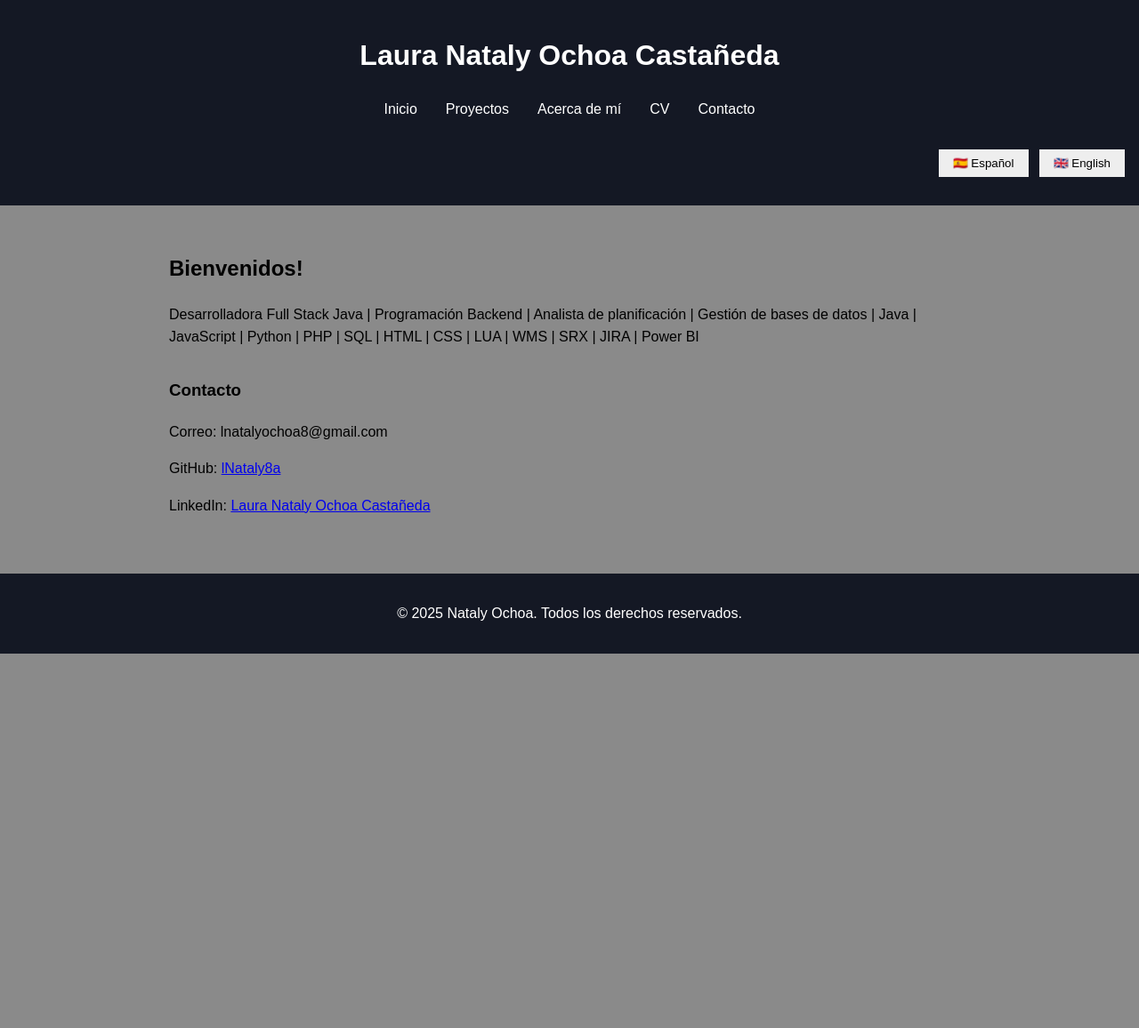
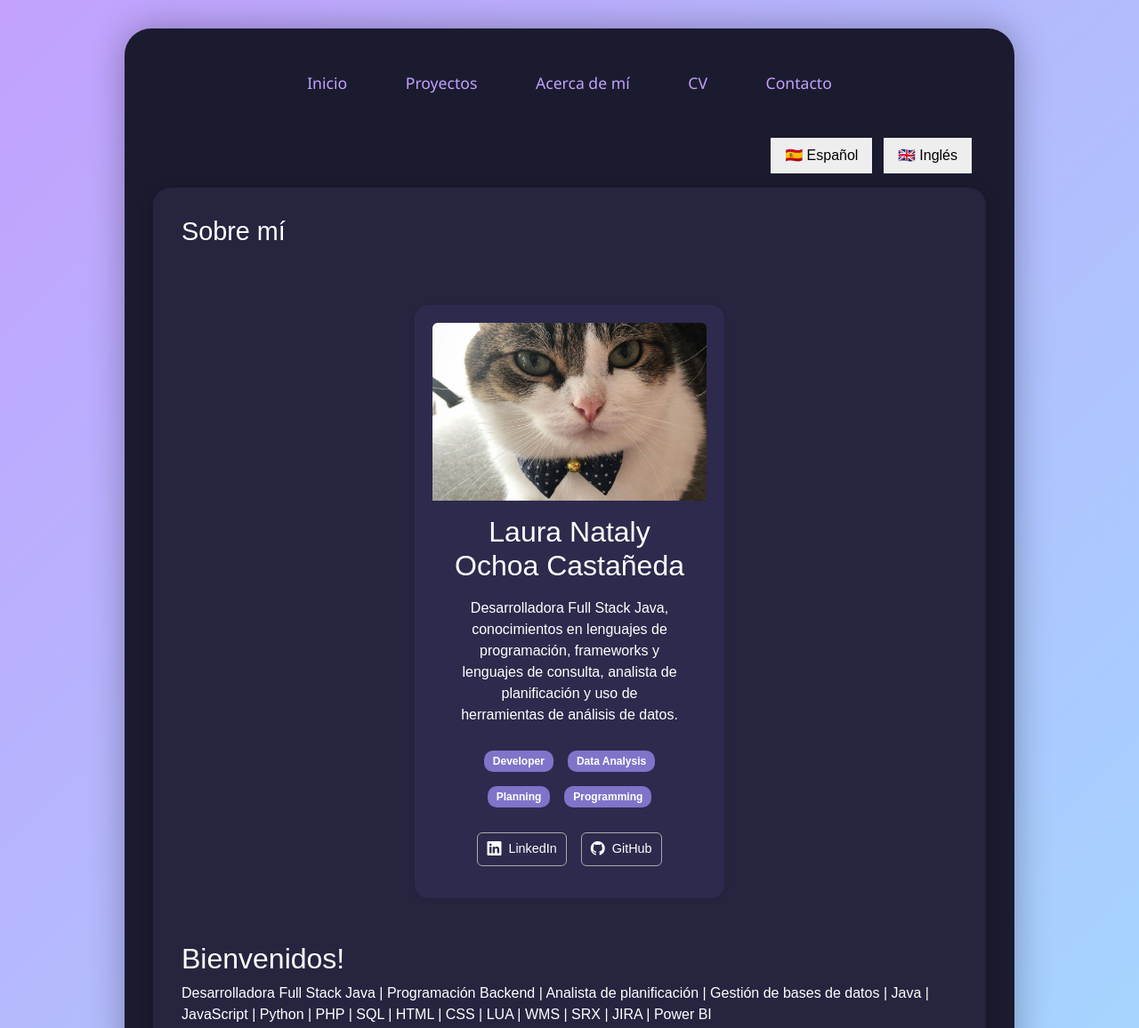
Before and after one commit to lNataly8a/Portafolio, a plain HTML site: page index.html in a window 1280 px wide. Shown: the top 1156 px of the page at 89% size. Before the commit the page ends 800 px from the top, so only its background shows below. Drawn offline with nearby package versions, Linux system fonts and the light colour scheme.

Commit message:
Agrego estilo y tarjeta

```diff
--- a/index.html
+++ b/index.html
@@ -4,12 +4,14 @@
   <meta charset="UTF-8" />
   <meta name="viewport" content="width=device-width, initial-scale=1.0"/>
   <title>Inicio Portafolio</title>
+  <link href="https://cdn.jsdelivr.net/npm/bootstrap@5.3.0/dist/css/bootstrap.min.css" rel="stylesheet">
+  <link href="https://cdn.jsdelivr.net/npm/bootstrap-icons/font/bootstrap-icons.css" rel="stylesheet">
   <link rel="stylesheet" href="styles.css" />
 </head>
 <body>
+  <div class="main-container">
   <header>
-    <h1>Laura Nataly Ochoa Castañeda</h1>
-    <nav>
+    <nav class="NavBar">
       <ul>
         <li><a href="index.html" class="lang-es">Inicio</a><a href="index.html" class="lang-en">Home</a></li>
         <li><a href="projects.html" class="lang-es">Proyectos</a><a href="projects.html" class="lang-en">Projects</a></li>
@@ -19,16 +21,44 @@
       </ul>
     </nav>
     <div class="lang-toggle">
-      <button class="lang-btn" onclick="setLanguage('es')">🇪🇸 Español</button>
-      <button class="lang-btn" onclick="setLanguage('en')">🇬🇧 English</button>
+      <button class="lang-btn" onclick="setLanguage('es')">🇪🇸 <span class="lang-es">Español</span><span class="lang-en">Spanish</span></button>
+      <button class="lang-btn" onclick="setLanguage('en')">🇬🇧 <span class="lang-es">Inglés</span><span class="lang-en">English</span></button>
     </div>
   </header>
 
   <main>
-    <section class="lang-es">
-      <h2>Bienvenidos!</h2>
-      <p>Desarrolladora Full Stack Java | Programación Backend | Analista de planificación | Gestión de bases de datos | Java | JavaScript | Python | PHP | SQL | HTML | CSS | LUA | WMS | SRX | JIRA | Power BI</p>
-    </section>
+<section class="lang-es">
+  <h2 class="section-title">Sobre mí</h2>
+
+  <div class="tarjeta-container">
+    <div class="card custom-card shadow-sm">
+      <img src="GatoFoto.jpg" class="card-img-top rounded-top card-img-custom" alt="Foto de Nataly">
+      <div class="card-body text-center">
+        <h2 class="card-title mb-3">Laura Nataly Ochoa Castañeda</h2>
+        <p class="card-text px-3">
+          Desarrolladora Full Stack Java, conocimientos en lenguajes de programación, frameworks y lenguajes de consulta, analista de planificación y uso de herramientas de análisis de datos.
+        </p>
+        <div class="d-flex flex-wrap justify-content-center gap-2 my-4">
+          <span class="badge skill-pill">Developer</span>
+          <span class="badge skill-pill">Data Analysis</span>
+          <span class="badge skill-pill">Planning</span>
+          <span class="badge skill-pill">Programming</span>
+        </div>
+        <div class="d-flex justify-content-center gap-3 mt-4">
+          <a href="https://www.linkedin.com/in/laura-nataly-ochoa-castañeda-9942ab356" class="btn btn-outline-dark btn-sm" target="_blank">
+            <i class="bi bi-linkedin me-1"></i> LinkedIn
+          </a>
+          <a href="https://github.com/lNataly8a" class="btn btn-outline-dark btn-sm" target="_blank">
+            <i class="bi bi-github me-1"></i> GitHub
+          </a>
+        </div>
+      </div>
+    </div>
+  </div>
+
+  <h2>Bienvenidos!</h2>
+  <p>Desarrolladora Full Stack Java | Programación Backend | Analista de planificación | Gestión de bases de datos | Java | JavaScript | Python | PHP | SQL | HTML | CSS | LUA | WMS | SRX | JIRA | Power BI</p>
+</section>
 
     <section class="lang-en">
       <h2>Welcome!</h2>
@@ -56,5 +86,6 @@
   </footer>
 
   <script src="script.js"></script>
+  </div>
 </body>
 </html>
--- a/script.js
+++ b/script.js
@@ -1,21 +1,17 @@
     function setLanguage(lang) {
-  // Ocultar todo lo que tenga clase lang-es o lang-en
       document.querySelectorAll('.lang-es, .lang-en').forEach(el => {
         el.style.display = 'none';
       });
 
-  // Mostrar solo lo del idioma seleccionado
       document.querySelectorAll('.lang-' + lang).forEach(el => {
         el.style.display = '';
       });
 
-  // Guardar preferencia
       localStorage.setItem('lang', lang);
 
-  // Marcar el botón activo
       document.querySelectorAll('.lang-btn').forEach(btn => {
         btn.classList.remove('active-lang');
-    if (btn.textContent.includes(lang === 'es' ? 'Español' : 'English')) {
+        if (btn.innerText.includes(lang === 'es' ? 'Español' : 'English') || btn.innerText.includes(lang === 'es' ? 'Spanish' : 'Inglés')) {
           btn.classList.add('active-lang');
         }
       });
--- a/styles.css
+++ b/styles.css
@@ -1,48 +1,156 @@
+/* Fondo general con degradado */
 body {
-  font-family: Arial, sans-serif;
   margin: 0;
-  padding: 0;
-  line-height: 1.6;
-  background: #8a8a8a;
-  color: #000000;
+  font-family: 'Poppins', sans-serif;
+  background: linear-gradient(135deg, #c2a1fd, #a0ddff);
+  min-height: 100vh;
+  display: flex;
+  justify-content: center;
+  align-items: start;
+  padding: 2rem;
 }
 
-header {
-  background: #141824;
-  color: #fff;
-  padding: 1rem 0;
-  text-align: center;
+/* Contenedor oscuro central */
+.main-container {
+  background-color: #1b1b2f;
+  max-width: 1000px;
+  width: 100%;
+  padding: 3rem 2rem;
+  border-radius: 30px;
+  box-shadow: 0 0 40px rgba(0, 0, 0, 0.3);
+  color: white;
 }
 
-nav ul {
+/* Títulos */
+.main-container h1,
+.main-container h2,
+.main-container h3 {
+  color: #ffffff;
+}
+/* Estilo Navegación */
+.NavBar {
+  text-align: center;
+  margin-bottom: 2rem;
+}
+
+.NavBar ul {
   list-style: none;
   padding: 0;
   display: flex;
   justify-content: center;
+  flex-wrap: wrap;
   gap: 2rem;
 }
 
-nav a {
+.NavBar li {
+  font-size: 1.1rem;
+  font-weight: 500;
+}
+
+.NavBar a {
+  color: #c2a1fd;
+  margin: 0 0.25rem;
+  padding: 0.5rem 0.8rem;
+  text-decoration: none;
+  transition: all 0.3s ease;
+  border-radius: 8px;
+  font-family: 'Segoe UI', sans-serif;
+}
+
+.NavBar a:hover {
+  background-color: #2e2e4d;
+  color: #ffffff;
+  box-shadow: 0 2px 10px rgba(0, 0, 0, 0.2);
+}
+/* Estilo tarjeta de presentación*/
+/* Contenedor principal con el estilo tipo tarjeta central oscura */
+.tarjeta-container {
+  display: flex;
+  justify-content: center;
+  align-items: center;
+  padding: 3rem 1rem;
+  min-height: 80vh;
+}
+
+/* Tarjeta personalizada */
+.custom-card {
+  width: 100%;
+  max-width: 350px;
+  min-height: 450px;
+  border-radius: 16px;
+  background-color: #2d2a4d;
+  padding: 20px;
+  color: white;
+  box-shadow: 0 0 20px rgba(0, 0, 0, 0.3);
+  transition: transform 0.3s ease;
+}
+
+.custom-card:hover {
+  transform: translateY(-6px);
+}
+
+.card-img-custom {
+  height: 200px;
+  width: 100%;
+  object-fit: cover;
+  border-top-left-radius: 1rem;
+  border-top-right-radius: 1rem;
+}
+.card-text {
+  color: #ffffff;
+}
+/* Badges de habilidades */
+.skill-pill {
+  background-color: #7e74c9;
+  color: white;
+  font-size: 0.75rem;
+  padding: 6px 10px;
+  border-radius: 10px;
+  margin: 4px;
+  white-space: nowrap;
+}
+.profile-card-section {
+  margin-top: 2rem;
+  padding: 2rem 1rem;
+  text-align: center;
+}
+
+.section-title {
+  font-size: 1.8rem;
+  color: white;
+  margin-bottom: 1rem;
+}
+
+/* Botones sociales */
+.btn-outline-dark {
+  border: 1px solid #aaa;
   color: #fff;
+  background-color: transparent;
+  padding: 6px 10px;
+  border-radius: 6px;
+  text-decoration: none;
+  font-size: 0.9rem;
+}
+
+.btn-outline-dark:hover {
+  background-color: #c2a1fd;
+  color: #000;
+}
+
+.btn-outline-dark i {
+  font-size: 1rem;
+  vertical-align: middle;
+}
+/* Botones, enlaces destacados */
+a {
+  color: #b17cff;
   text-decoration: none;
 }
-
-main {
-  padding: 2rem;
-  max-width: 900px;
-  margin: auto;
+a:hover {
+  color: #fff;
+  text-decoration: underline;
 }
-
-section {
-  margin-bottom: 2rem;
-}
-
-footer {
-  background: #141824;
-  color: #fff;
-  text-align: center;
-  padding: 1rem 0;
-}
+/* Botones */
 .lang-toggle {
   text-align: right;
   padding: 1rem;
@@ -54,3 +162,19 @@ footer {
   cursor: pointer;
   background-color: #eee;
 }
+/* Tarjetas internas */
+.profile-card,
+section {
+  background-color: #252540;
+  padding: 2rem;
+  border-radius: 20px;
+  margin-bottom: 2rem;
+  box-shadow: 0 4px 16px rgba(0, 0, 0, 0.2);
+}
+
+/* Imagen con sombra */
+.profile-image img {
+  max-width: 200px;
+  border-radius: 50%;
+  box-shadow: 0 0 12px #6a5acd;
+}
```
Also changed, not shown: GatoFoto.jpg (added). Lines whose indentation alone changed are shown as unchanged.
